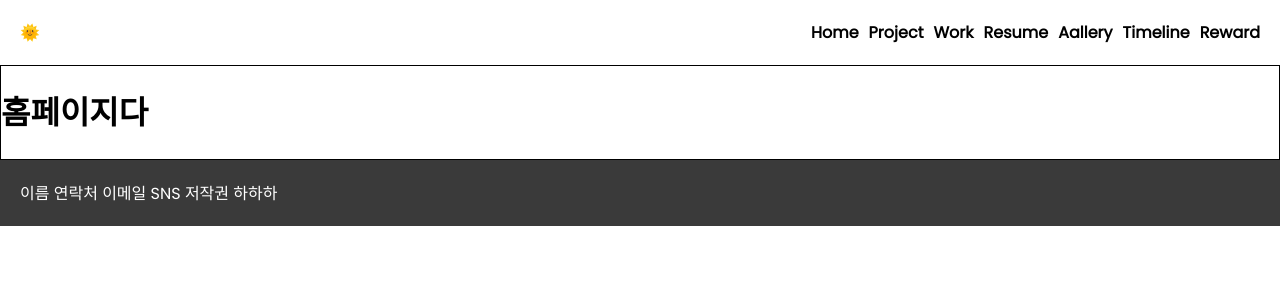
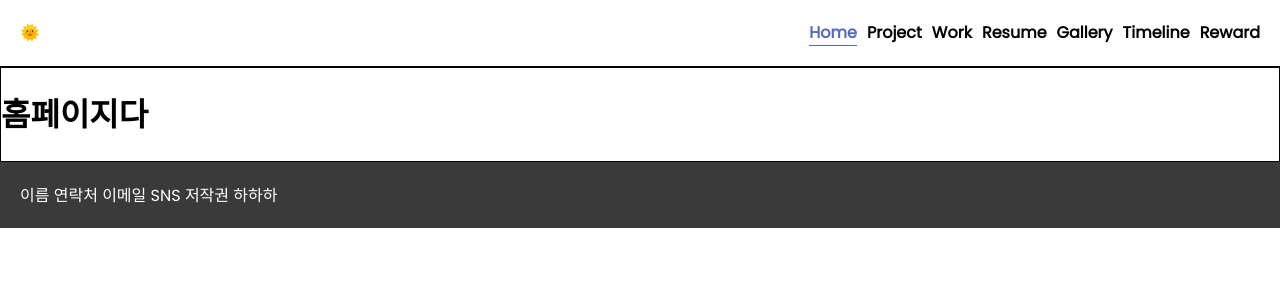
Before and after one commit to parkjisu6239/2021_Portfolio, a Next.js app: page / in a window 1280 px wide. Shown: the top 300 px of the page. Built offline with nearby package versions, Linux system fonts and the light colour scheme.

Commit message:
feat: Update Nav and Top
nav와 top position 수정 및 활성화된 메뉴에 대해 밑줄과 색 표시

```diff
--- a/components/common/NavBar.js
+++ b/components/common/NavBar.js
@@ -1,15 +1,49 @@
+import { useRouter } from 'next/dist/client/router'
 import Link from 'next/link'
+import styles from './NavBar.module.css'
 
 export default function NavBar() {
+    const router = useRouter()
+    const MenuList = {
+        'Home': '/',
+        'Project': '/project',
+        'Work': '/work',
+        'Resume': '/resume',
+        'Gallery': '/gallery',
+        'Timeline': '/timeline',
+        'Reward': '/reward',
+    }
+    let activeMenu
+    if (router.pathname === '/') {
+        activeMenu = 'Home'
+    } else if (router.pathname === '/project' || router.pathname === '/project/[id]') {
+        activeMenu = 'Project'
+    } else if (router.pathname === '/work') {
+        activeMenu = 'Work'
+    } else if (router.pathname === '/resume') {
+        activeMenu = 'Resume'
+    } else if (router.pathname === '/gallery') {
+        activeMenu = 'Gallery'
+    } else if (router.pathname === '/timeline') {
+        activeMenu = 'Timeline'
+    } else if (router.pathname === '/reward') {
+        activeMenu = 'Reward'
+    }
+
+    function renderMenu() {
+        console.log(router)
+        return Object.keys(MenuList).map( key => {
+            return (
+                <div key={key} className={ activeMenu === key ? styles.active : undefined}>
+                    <Link href={ MenuList[key] }>{ key }</Link>
+                </div>
+            )
+        })
+    }
+
     return (
         <nav>
-            <Link href="/">Home</Link>
-            <Link href="/project">Project</Link>
-            <Link href="/work">Work</Link>
-            <Link href="/resume">Resume</Link>
-            <Link href="/gallery">Aallery</Link>
-            <Link href="/timeline">Timeline</Link>
-            <Link href="/reward">Reward</Link>
+            { renderMenu() }
         </nav>
     )
 }
--- /dev/null
+++ b/components/common/NavBar.module.css
@@ -0,0 +1,4 @@
+.active {
+    color: rgb(84, 105, 190);
+    border-bottom: 0.5px solid rgb(84, 105, 190);
+}
--- a/components/common/Top.module.css
+++ b/components/common/Top.module.css
@@ -1,6 +1,10 @@
 .main_header {
     position: sticky;
+    top: 0;
+    z-index: 1;
     display: flex;
     justify-content: space-between;
     padding: 20px;
+    background-color: white;
+    border-bottom: 1px solid black;
 }
```
